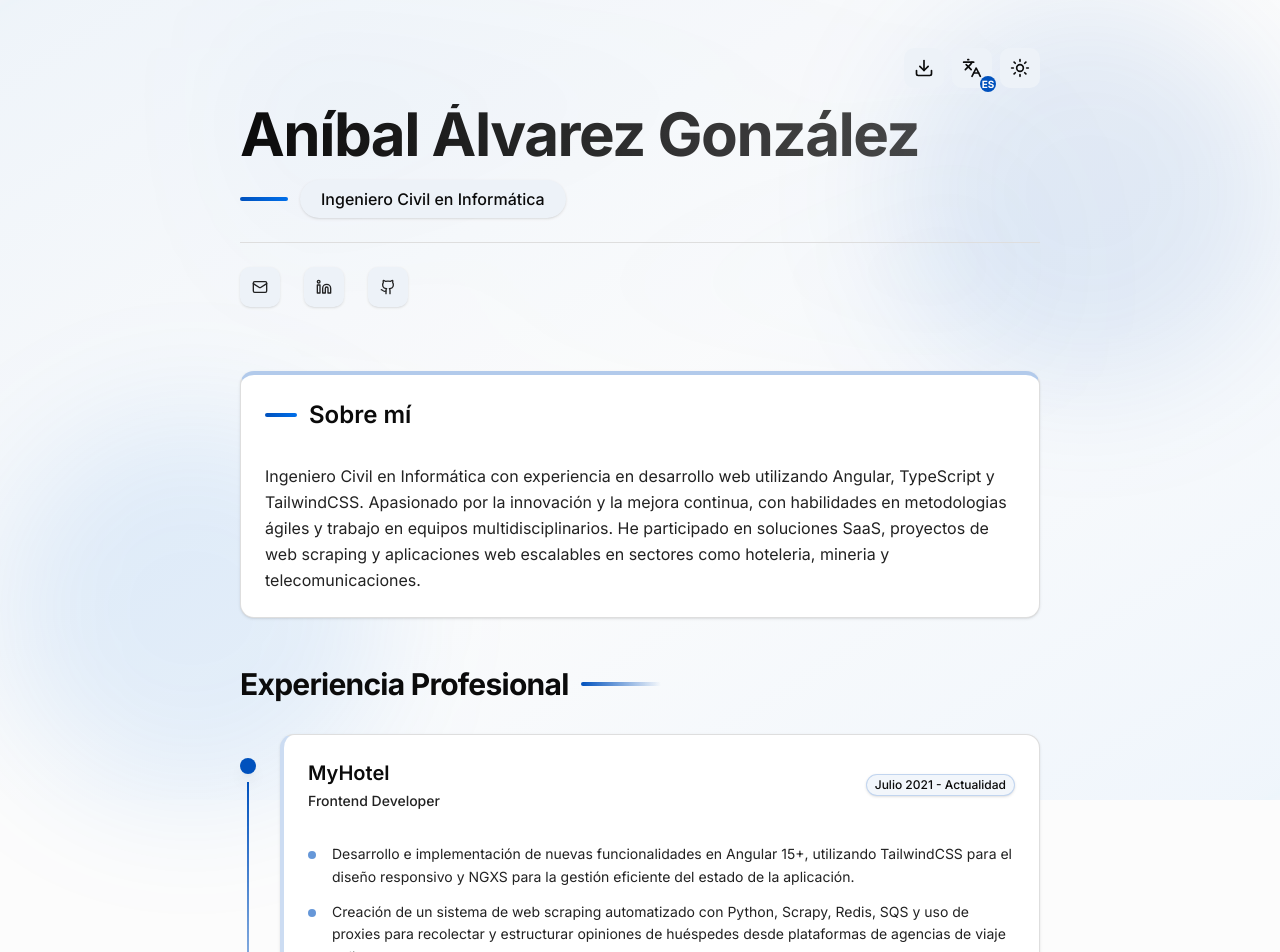
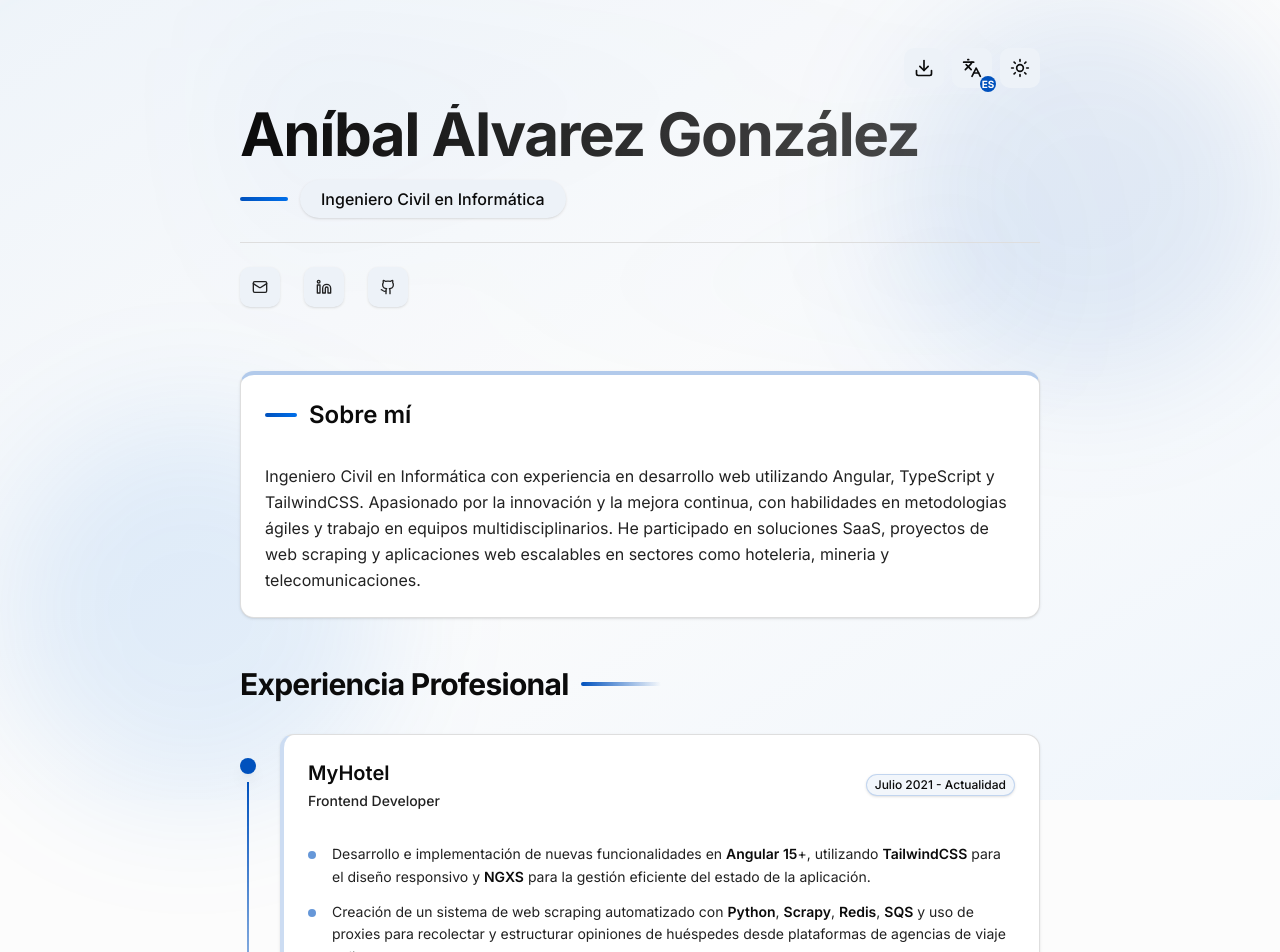
Before and after one commit to anibalalvarezg/personal-portfolio, a Next.js app: page / in a window 1280 px wide. Shown: the top 952 px of the page. Built offline with nearby package versions, Linux system fonts and the light colour scheme; no server answers.

Commit message:
Add technology highlighting feature: implement highlightTechnologies function to enhance education and experience descriptions with styled technology names in education.tsx and experience.tsx components.

```diff
--- a/src/components/education.tsx
+++ b/src/components/education.tsx
@@ -5,6 +5,7 @@ import { Badge } from "@/components/ui/badge";
 import { GraduationCap } from "lucide-react";
 import { useI18n } from "@/lib/i18n";
 import { useScrollAnimation } from "@/hooks/use-scroll-animation";
+import { highlightTechnologies } from "@/lib/highlight-tech";
 
 interface Education {
   institution: string;
@@ -65,7 +66,7 @@ export function Education({ data }: EducationProps) {
             {edu.description && (
               <CardContent>
                 <p className="text-sm text-muted-foreground leading-relaxed">
-                  {edu.description}
+                  {highlightTechnologies(edu.description)}
                 </p>
               </CardContent>
             )}
--- a/src/components/experience.tsx
+++ b/src/components/experience.tsx
@@ -4,6 +4,7 @@ import { Card, CardContent, CardHeader, CardTitle } from "@/components/ui/card";
 import { Badge } from "@/components/ui/badge";
 import { useI18n } from "@/lib/i18n";
 import { useScrollAnimation } from "@/hooks/use-scroll-animation";
+import { highlightTechnologies } from "@/lib/highlight-tech";
 
 interface Experience {
   company: string;
@@ -63,7 +64,7 @@ export function Experience({ experiences }: ExperienceProps) {
                       key={descIndex}
                       className="text-sm text-muted-foreground leading-relaxed pl-6 relative before:content-[''] before:absolute before:left-0 before:top-2 before:w-2 before:h-2 before:rounded-full before:bg-primary/60"
                     >
-                      {desc}
+                      {highlightTechnologies(desc)}
                     </li>
                   ))}
                 </ul>
--- /dev/null
+++ b/src/lib/highlight-tech.tsx
@@ -0,0 +1,41 @@
+export function highlightTechnologies(text: string) {
+  const technologies = [
+    'Angular', 'TypeScript', 'TailwindCSS', 'NGXS', 'Python', 'Scrapy',
+    'Redis', 'SQS', 'Docker', 'AWS', 'ECS', 'ECR', 'Bootstrap', 'SCSS',
+    'WebSockets', 'HTML', 'Jira', 'Confluence', 'Scrum', 'Kanban',
+    'BFF', 'Machine Learning', 'Deep Learning', 'Inteligencia Artificial',
+    'Artificial Intelligence', 'Data Science', 'Ciencia de Datos'
+  ];
+
+  const regex = new RegExp(`\\b(${technologies.join('|')})(?:\\s+\\d+\\+?)?\\b`, 'gi');
+
+  const parts = [];
+  let lastIndex = 0;
+  let match;
+
+  const tempText = text;
+  const matches = [...tempText.matchAll(regex)];
+
+  matches.forEach((match, index) => {
+    const matchStart = match.index!;
+    const matchEnd = matchStart + match[0].length;
+
+    if (matchStart > lastIndex) {
+      parts.push(text.substring(lastIndex, matchStart));
+    }
+
+    parts.push(
+      <span key={index} className="font-semibold text-foreground">
+        {match[0]}
+      </span>
+    );
+
+    lastIndex = matchEnd;
+  });
+
+  if (lastIndex < text.length) {
+    parts.push(text.substring(lastIndex));
+  }
+
+  return parts.length > 0 ? parts : text;
+}
```
